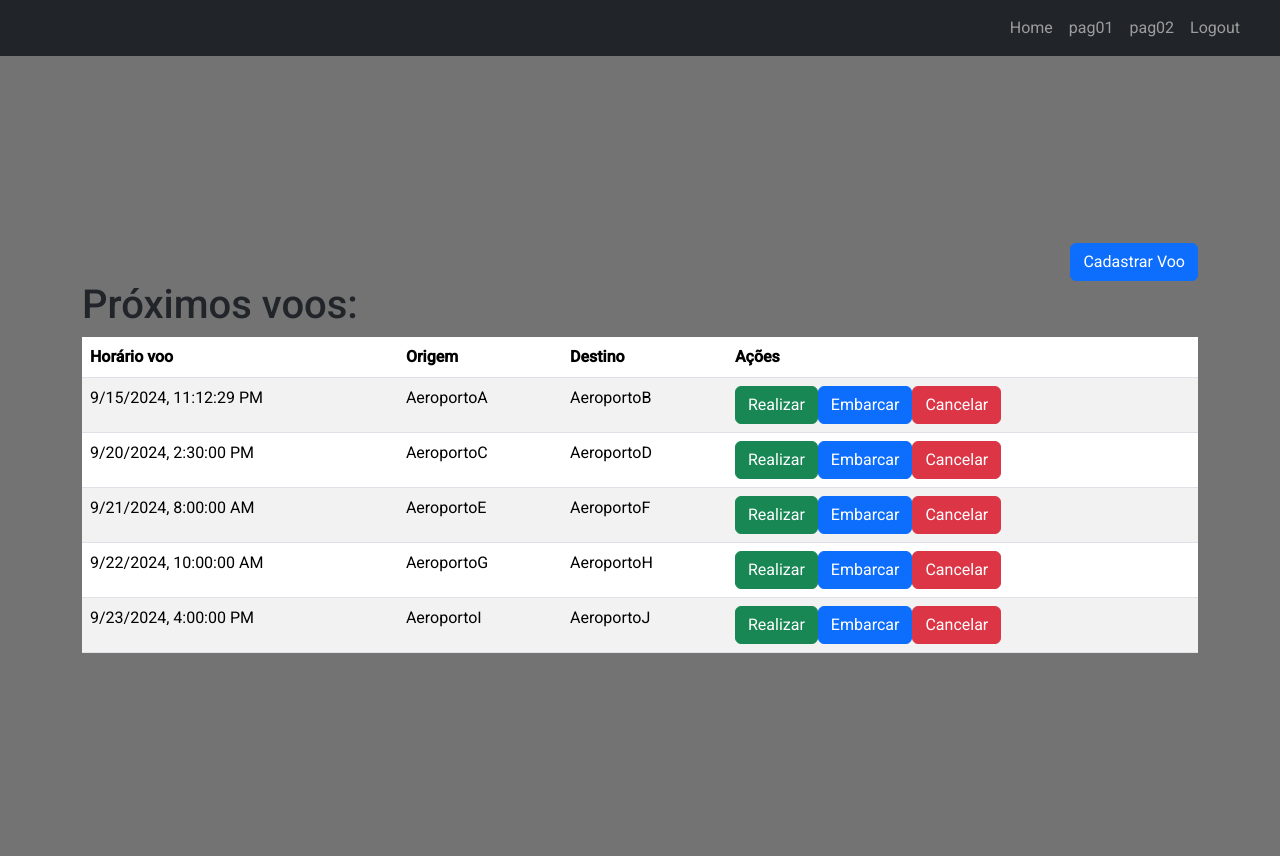
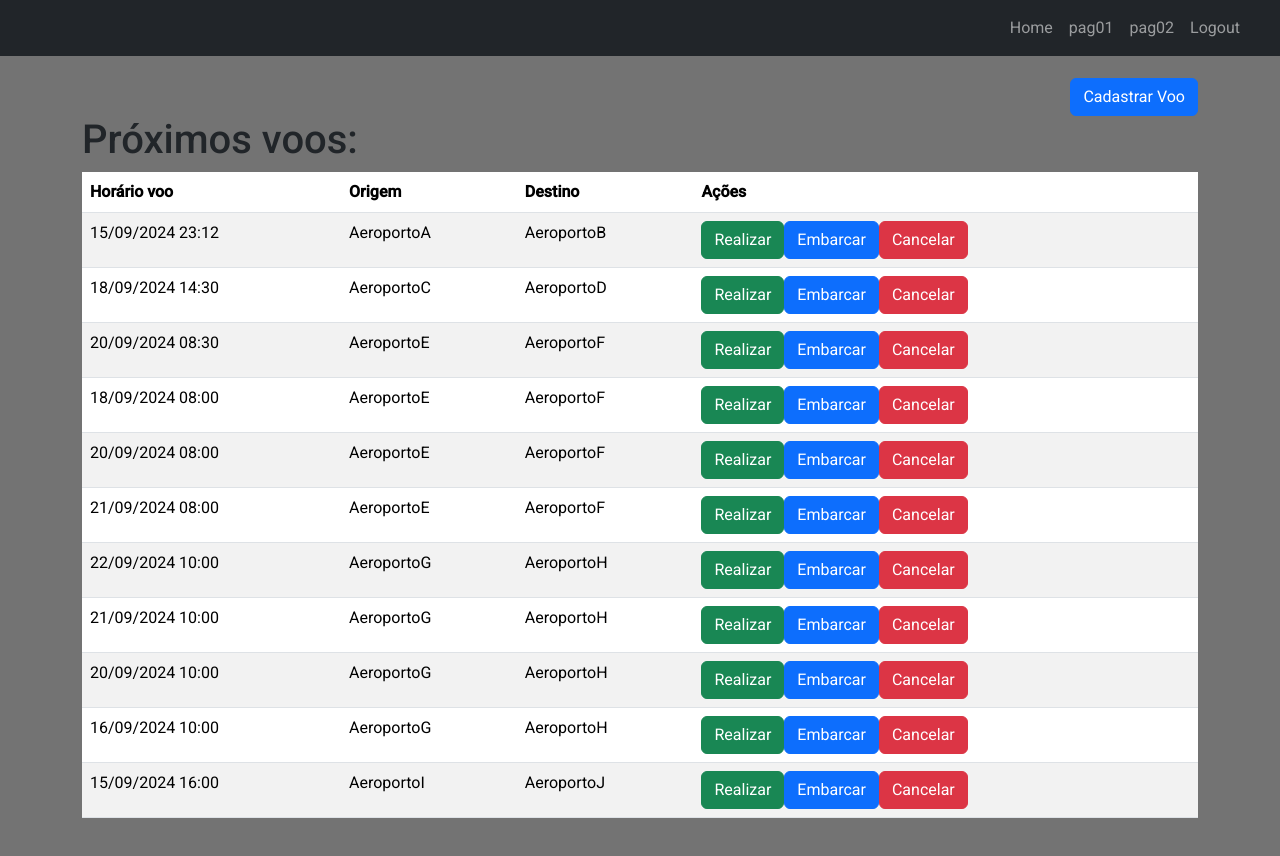
Before and after one commit to ClaudioHenr/DAC-Empresa-Aerea, an Angular app: page /eh in a window 1280 px wide. Built offline with nearby package versions, Linux system fonts and the light colour scheme.

Commit message:
create all models

```diff
--- a/src/app/app.routes.ts
+++ b/src/app/app.routes.ts
@@ -5,6 +5,7 @@ import { TesteComponent } from './teste/teste.component';
 import { ViewBookingComponent } from './users/customer/view-booking/view-booking.component';
 import { HomeScreenComponent } from './users/customer/home-screen/home-screen.component';
 import { HomeEmployeeComponent } from './users/employee/home-employee/home-employee.component';
+import { ExtratoComponent } from './users/customer/extrato-milhas/extrato.component';
 
 export const routes: Routes = [
     {
@@ -30,6 +31,10 @@ export const routes: Routes = [
     {
         path: 'eh',
         component: HomeEmployeeComponent
+    },
+    {
+        path: 'extrato',
+        component: ExtratoComponent
     }
 
 ];
--- a/src/app/users/employee/home-employee/home-employee.component.html
+++ b/src/app/users/employee/home-employee/home-employee.component.html
@@ -19,7 +19,7 @@
       </thead>
       <tbody>
         <tr *ngFor="let flight of listFlight">
-          <td>{{flight.dateDeparture}}</td>
+          <td>{{flight.dateDeparture | date: 'dd/MM/yyyy HH:mm' }}</td>
           <td>{{flight.departureAirport}}</td>
           <td>{{flight.destinationAirport}}</td>
           <td>
--- a/src/app/users/employee/home-employee/home-employee.component.ts
+++ b/src/app/users/employee/home-employee/home-employee.component.ts
@@ -1,27 +1,49 @@
 import { Component } from '@angular/core';
 import { NavbarComponent } from "../../../layout/navbar/navbar.component";
 import { Flight } from '../../../../shared/models/Flight.model';
-import { NgFor } from '@angular/common';
+import { CommonModule, NgFor } from '@angular/common';
 
 @Component({
   selector: 'app-home-employee',
   standalone: true,
   imports: [
     NavbarComponent,
-    NgFor
+    NgFor,
+    CommonModule
   ],
   templateUrl: './home-employee.component.html',
   styleUrl: './home-employee.component.css'
 })
 export class HomeEmployeeComponent {
-  tableStyle: string = "table table-striped"
+  listFlight: Flight[] = [
+    { cod: "1234", dateDeparture: new Date(), departureAirport: "AeroportoA", destinationAirport: "AeroportoB", price: 2000, totalSeats: 100, occupiedSeats: 75 },
+    { cod: "5678", dateDeparture: new Date('2024-09-18T14:30:00'), departureAirport: "AeroportoC", destinationAirport: "AeroportoD", price: 1500, totalSeats: 150, occupiedSeats: 80 },
+    { cod: "9101", dateDeparture: new Date('2024-09-20T08:30:00'), departureAirport: "AeroportoE", destinationAirport: "AeroportoF", price: 1800, totalSeats: 120, occupiedSeats: 100 },
+    { cod: "9101", dateDeparture: new Date('2024-09-18T08:00:00'), departureAirport: "AeroportoE", destinationAirport: "AeroportoF", price: 1800, totalSeats: 120, occupiedSeats: 100 },
+    { cod: "9101", dateDeparture: new Date('2024-09-20T08:00:00'), departureAirport: "AeroportoE", destinationAirport: "AeroportoF", price: 1800, totalSeats: 120, occupiedSeats: 100 },
+    { cod: "9101", dateDeparture: new Date('2024-09-21T08:00:00'), departureAirport: "AeroportoE", destinationAirport: "AeroportoF", price: 1800, totalSeats: 120, occupiedSeats: 100 },
+    { cod: "1121", dateDeparture: new Date('2024-09-22T10:00:00'), departureAirport: "AeroportoG", destinationAirport: "AeroportoH", price: 2200, totalSeats: 180, occupiedSeats: 150 },
+    { cod: "1121", dateDeparture: new Date('2024-09-21T10:00:00'), departureAirport: "AeroportoG", destinationAirport: "AeroportoH", price: 2200, totalSeats: 180, occupiedSeats: 150 },
+    { cod: "1121", dateDeparture: new Date('2024-09-20T10:00:00'), departureAirport: "AeroportoG", destinationAirport: "AeroportoH", price: 2200, totalSeats: 180, occupiedSeats: 150 },
+    { cod: "1121", dateDeparture: new Date('2024-09-16T10:00:00'), departureAirport: "AeroportoG", destinationAirport: "AeroportoH", price: 2200, totalSeats: 180, occupiedSeats: 150 },
+    { cod: "3141", dateDeparture: new Date('2024-09-15T16:00:00'), departureAirport: "AeroportoI", destinationAirport: "AeroportoJ", price: 2500, totalSeats: 200, occupiedSeats: 190 }
+  ]
+  filteredFlights: Flight[] = []
 
-  listFlight: Flight[] = [
-    { cod: "1234", dateDeparture: new Date().toLocaleString(), departureAirport: "AeroportoA", destinationAirport: "AeroportoB", price: 2000, totalSeats: 100, occupiedSeats: 75 },
-    { cod: "5678", dateDeparture: new Date('2024-09-20T14:30:00').toLocaleString(), departureAirport: "AeroportoC", destinationAirport: "AeroportoD", price: 1500, totalSeats: 150, occupiedSeats: 80 },
-    { cod: "9101", dateDeparture: new Date('2024-09-21T08:00:00').toLocaleString(), departureAirport: "AeroportoE", destinationAirport: "AeroportoF", price: 1800, totalSeats: 120, occupiedSeats: 100 },
-    { cod: "1121", dateDeparture: new Date('2024-09-22T10:00:00').toLocaleString(), departureAirport: "AeroportoG", destinationAirport: "AeroportoH", price: 2200, totalSeats: 180, occupiedSeats: 150 },
-    { cod: "3141", dateDeparture: new Date('2024-09-23T16:00:00').toLocaleString(), departureAirport: "AeroportoI", destinationAirport: "AeroportoJ", price: 2500, totalSeats: 200, occupiedSeats: 190 }
-  ]
+  ngOnInit(): void {
+    this.handleFlights()
+  }
 
+  handleFlights() {
+    let now = new Date();
+    let nowInHours = now.getTime()
+    let hoursAhead = new Date(nowInHours + (48 * 60 * 60 * 1000));
+    console.log("Data e hora 48 horas adiante:", hoursAhead.toLocaleString())
+    this.filteredFlights = this.listFlight.filter(flight => {
+      if (flight.dateDeparture) {
+        return flight.dateDeparture < hoursAhead && flight.dateDeparture > now;
+      }
+      return false;
+    });
+  }
 }
--- a/src/shared/models/Address.model.ts
+++ b/src/shared/models/Address.model.ts
@@ -2,6 +2,4 @@ export class Address {
     street?: string;
     complement?: string;
     CEP?: string;
-    city?: string;
-    state?: string;
 }
--- /dev/null
+++ b/src/shared/models/Employee.model.ts
@@ -0,0 +1,6 @@
+export class Employee {
+    name?: string;
+    cpf?: string;
+    email?: string;
+    phone?: string;
+}
--- a/src/shared/models/Flight.model.ts
+++ b/src/shared/models/Flight.model.ts
@@ -1,6 +1,6 @@
 export class Flight {
     cod?: string;
-    dateDeparture?: string; // data/hora
+    dateDeparture?: Date; // data/hora
     departureAirport?: string;
     destinationAirport?: string;
     price?: number;
--- /dev/null
+++ b/src/shared/models/State.model.ts
@@ -0,0 +1,5 @@
+export class State {
+    cod?: string;
+    abbreviationState?: string; // sigla
+    description?: string;
+}
```
Also changed, not shown: src/shared/models/Booking.model.ts (added, +8 -0 lines), src/shared/models/Transaction.model.ts (added, +9 -0 lines).
